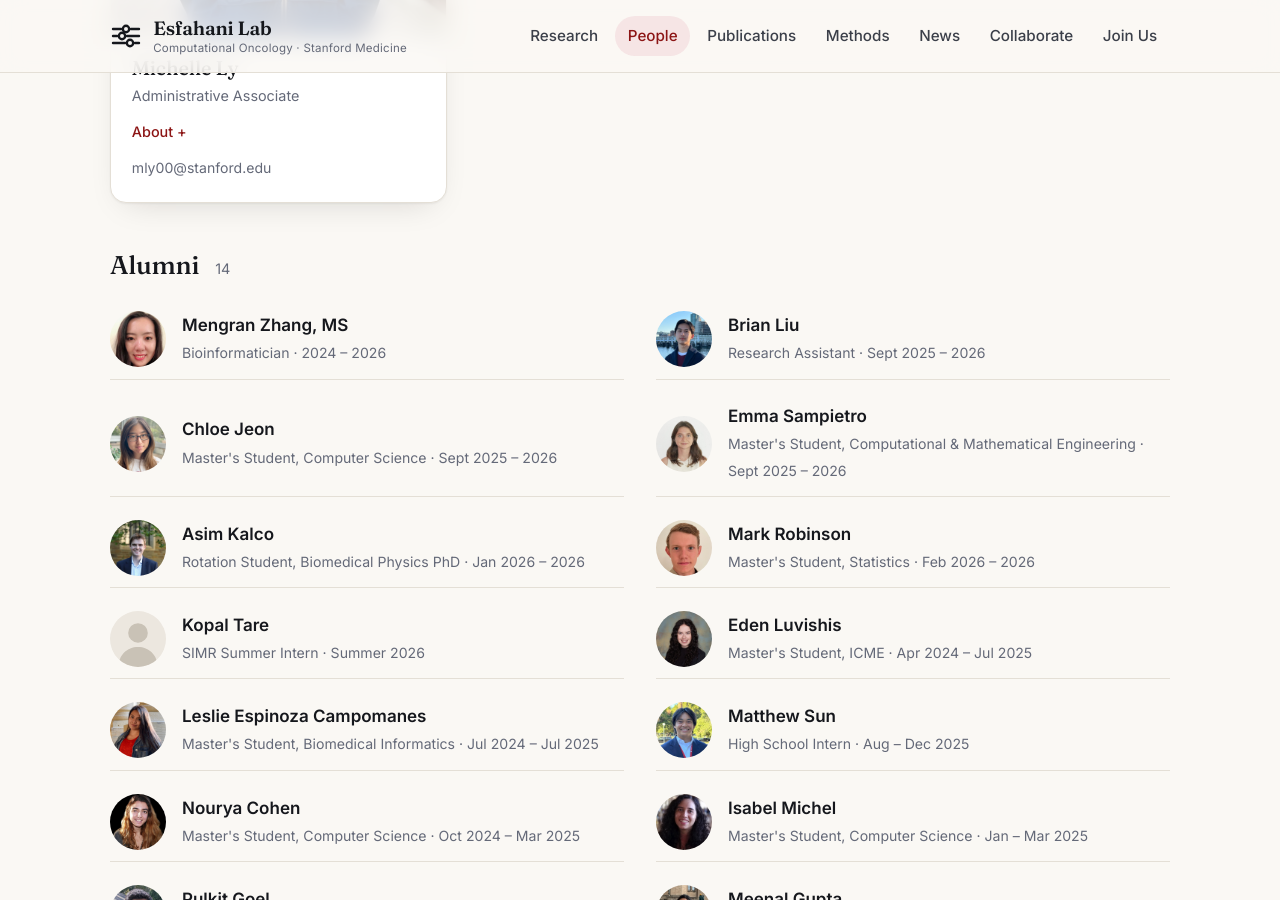
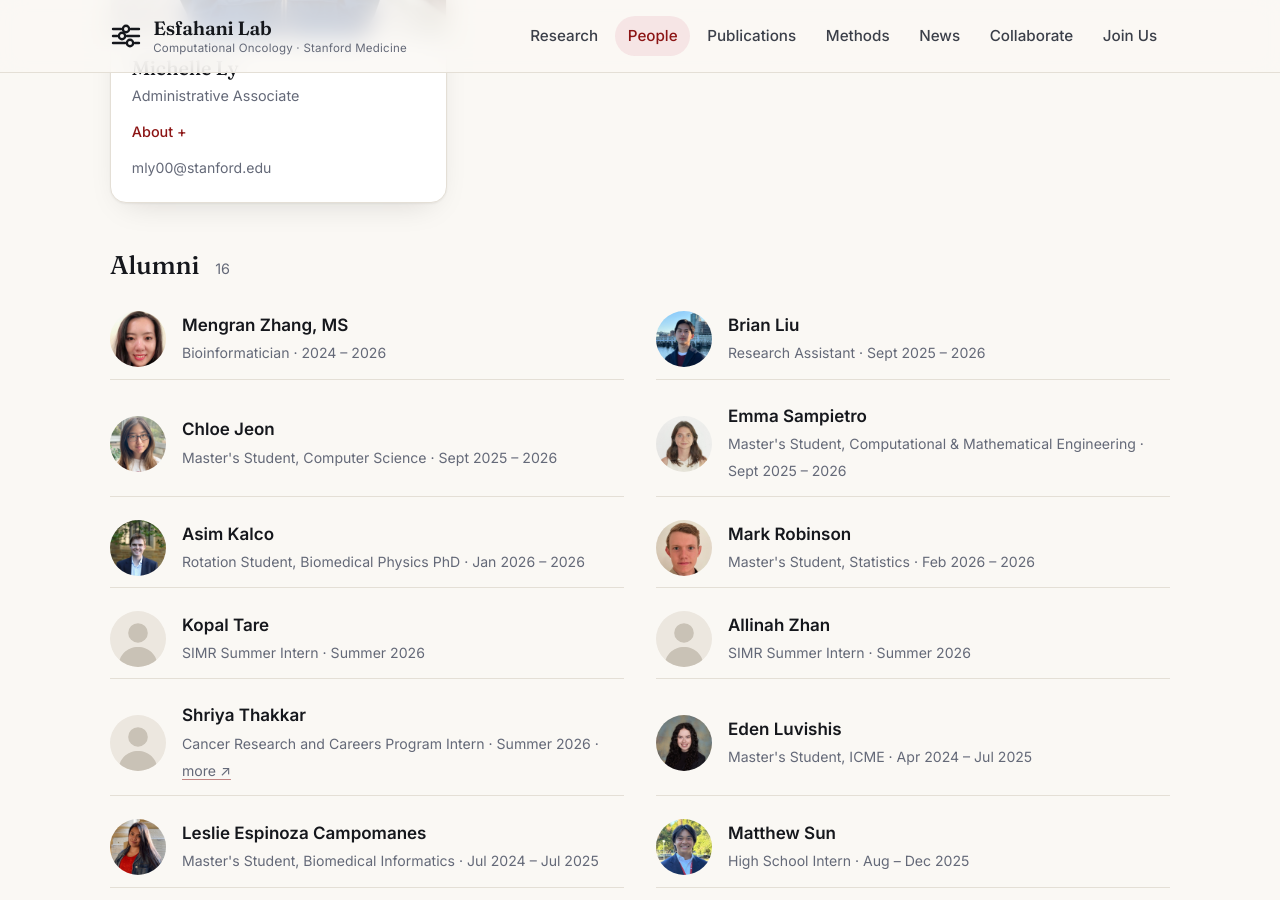
Before and after one commit to esfahanilab/esfahanilab.github.io, a Jekyll site: the page built from people.html, in a window 1280 px wide and 900 px high, scrolled down 2449 px. Built offline with Jekyll 4.4.1, drawn with Linux system fonts in a browser that asks for light colours.

Commit message:
Alumni: add Allinah Zhan and Shriya Thakkar (summer 2026)
Co-Authored-By: Claude Fable 5.1 <noreply@anthropic.com>

```diff
--- a/_data/news.yml
+++ b/_data/news.yml
@@ -20,9 +20,11 @@
     Kopal Tare, a Stanford Institutes of Medicine Summer Research (SIMR) student
     hosted by our lab, received the program's best research award for her
     summer project. That makes two years in a row for the lab, after Ananya
-    received the award in 2025.
+    received the award in 2025. Allinah Zhan also completed SIMR in the lab
+    this summer, and Shriya Thakkar joined us through the Stanford Cancer
+    Institute's Cancer Research and Careers Program.
   photos:
-    - { file: lab_sketch_2026.jpg, caption: "The lab in summer 2026, in a pencil sketch by Alinah." }
+    - { file: lab_sketch_2026.jpg, caption: "The lab in summer 2026, in a pencil sketch by Allinah Zhan." }
 
 - date: 2026-02-01
   title: Mark Robinson joins the lab
--- a/_data/people.yml
+++ b/_data/people.yml
@@ -143,6 +143,24 @@
   photo: placeholder.svg
   bio: Received the SIMR program's best research award for her summer project in the lab.
 
+- name: Allinah Zhan
+  group: alumni
+  role: SIMR Summer Intern
+  tenure: Summer 2026
+  photo: placeholder.svg
+  bio: Stanford Institutes of Medicine Summer Research (SIMR) student in the lab, summer 2026.
+
+- name: Shriya Thakkar
+  group: alumni
+  role: Cancer Research and Careers Program Intern
+  tenure: Summer 2026
+  photo: placeholder.svg
+  link: https://www.linkedin.com/posts/cancerresearch-stanfordcancer-ugcPost-7501308782006759424-FAL9/
+  bio: >-
+    Foothill College student who joined the lab through the Stanford Cancer
+    Institute's Cancer Research and Careers Program, a ten-week summer program
+    run with the American Cancer Society.
+
 - name: Eden Luvishis
   group: alumni
   role: Master's Student, ICME
--- a/people.html
+++ b/people.html
@@ -83,7 +83,7 @@ description: Members of the Esfahani Lab at Stanford — principal investigator,
     <div class="group-head"><h2>Alumni</h2><span class="count">{{ alumni | size }}</span></div>
     <ul class="alumni reveal">
       {% for p in alumni %}
-      <li><img src="{{ '/assets/img/people/' | append: p.photo | relative_url }}" alt="" loading="lazy" width="56" height="56"><div><b>{{ p.name }}</b><span>{{ p.role }} · {{ p.tenure }}</span></div></li>
+      <li><img src="{{ '/assets/img/people/' | append: p.photo | relative_url }}" alt="" loading="lazy" width="56" height="56"><div><b>{{ p.name }}</b><span>{{ p.role }} · {{ p.tenure }}{% if p.link %} · <a href="{{ p.link }}" target="_blank" rel="noopener">more ↗</a>{% endif %}</span></div></li>
       {% endfor %}
     </ul>
   </div>
```
